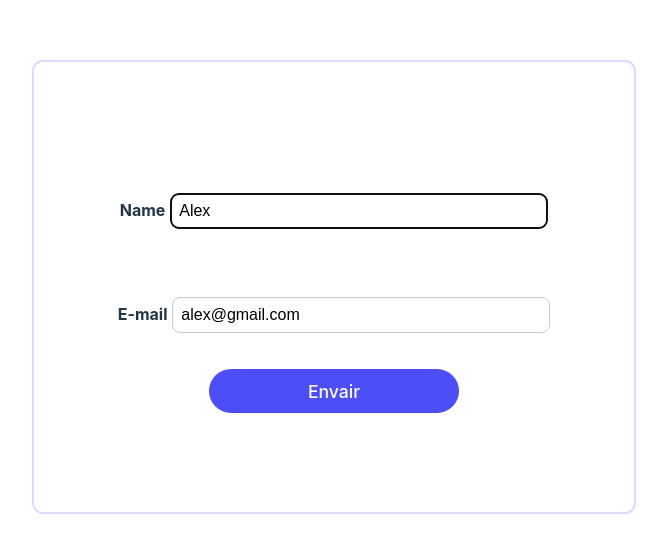
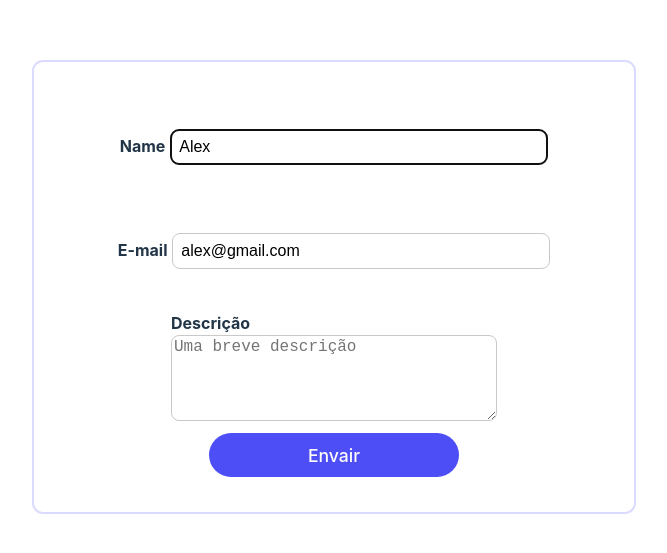
Before and after one commit to Allex-Lima/react-manipulation, a React (Vite) app in the folder formularioreact/: page / in a window 1280 px wide. Shown: the part 113-666 px from the top of the page, without its empty margins (306-973 px from the left). Built offline with nearby package versions, Linux system fonts and the light colour scheme.

Commit message:
Feat: criando textarea

```diff
--- a/formularioreact/src/components/forms/MyForms.jsx
+++ b/formularioreact/src/components/forms/MyForms.jsx
@@ -5,6 +5,7 @@ const MyForms = ({ user }) => {
 
     const [name, setName] = useState(user ? user.name : '')
     const [email, setEmail] = useState(user ? user.email : '')
+    const [bio, setBio] = useState();
 
     const handleChange = (event) => {
        setName(event.target.value)
@@ -13,10 +14,11 @@ const MyForms = ({ user }) => {
 
     const handleSubmit = (event) => {
         event.preventDefault()
-        console.log(name, email);
+        console.log(name, email, bio);
 
         setEmail('')
         setName('')
+        setBio('')
     }
 
     return (
@@ -46,6 +48,20 @@ const MyForms = ({ user }) => {
                             />
                         </label>
                     </div>
+
+                    <div className='bio'>
+                        <label className='bio-label'>
+                            <span>Descrição</span>
+                            <textarea
+                                className='bio-textarea'
+                                name="bio"
+                                placeholder='Uma breve descrição'
+                                onChange={(e) => setBio(e.target.value)}
+                                value={bio}
+                            ></textarea>
+                        </label>
+                    </div>
+
                     <div className='div-btn-enviar'>
                         <button className='btn-enviar'>Envair</button>
                     </div>
--- a/formularioreact/src/components/forms/forms.css
+++ b/formularioreact/src/components/forms/forms.css
@@ -54,3 +54,24 @@ input {
     margin-right: .3rem;
     font-weight: bold;
 }
+
+.bio {
+    width: 70%;
+    height: 8rem;
+    display: flex;
+    align-items: center;
+    justify-content: center;
+}
+
+.bio-textarea {
+    width: 20rem;
+    height: 5rem;
+    border-radius: 8px;
+    border: 1px solid rgb(201, 201, 201);
+    font-size: 1rem;
+}
+
+.bio-label > span {
+    display: flex;
+    font-weight: bold;
+}
```
